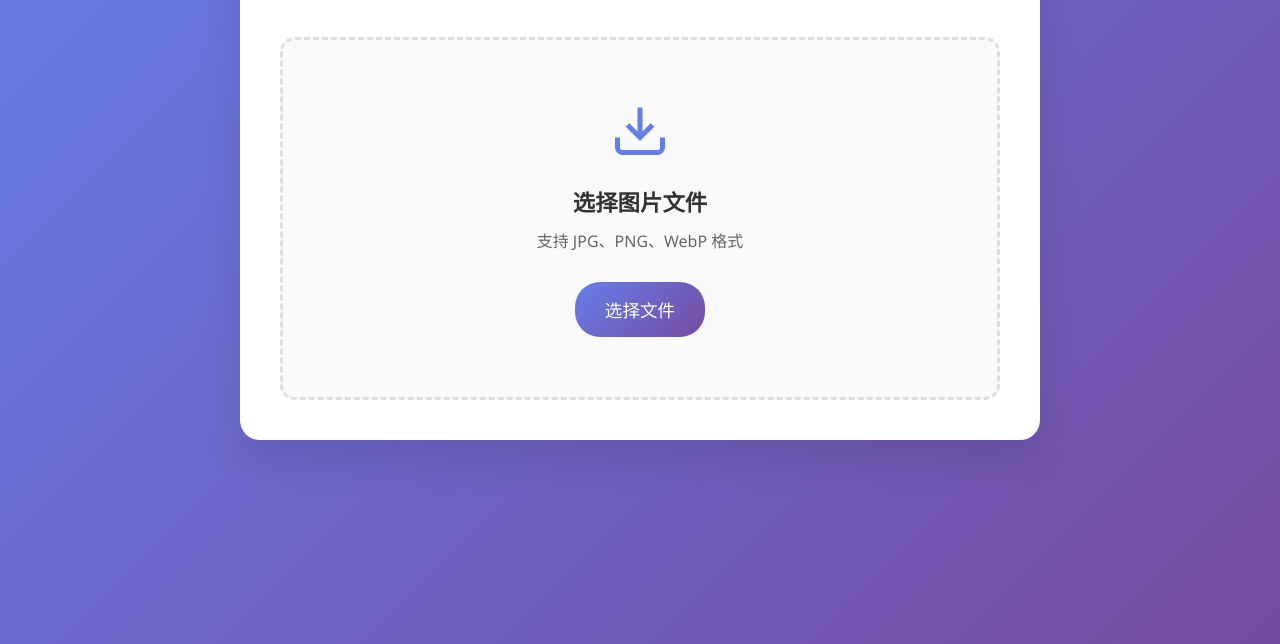
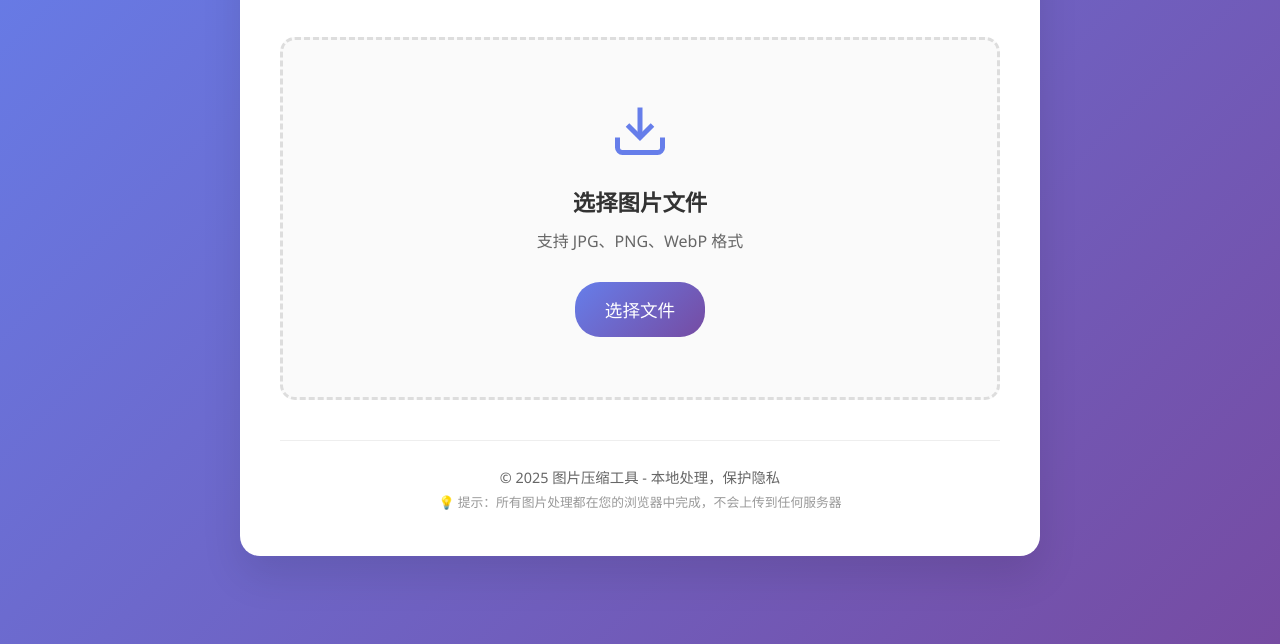
Before and after one commit to gideonhu/image-compressor, a plain HTML site: page index.html in a window 1280 px wide. Shown: the part 156-800 px from the top of the page. Drawn offline with Linux system fonts and the light colour scheme.

Commit message:
final polish and meta improvements
- added favicon and meta tags for SEO
- footer with privacy reminder
- better accessibility and user guidance

```diff
--- a/index.html
+++ b/index.html
@@ -4,6 +4,9 @@
     <meta charset="UTF-8">
     <meta name="viewport" content="width=device-width, initial-scale=1.0">
     <title>图片压缩工具</title>
+    <meta name="description" content="免费在线图片压缩工具，本地处理保护隐私，支持JPG、PNG、WebP格式">
+    <meta name="keywords" content="图片压缩,在线工具,隐私保护,JPG,PNG,WebP">
+    <link rel="icon" href="favicon.ico" type="image/x-icon">
     <link rel="stylesheet" href="style.css">
 </head>
 <body>
@@ -39,6 +42,11 @@
             <div class="image-comparison" id="imageComparison"></div>
             <div class="download-area" id="downloadArea"></div>
         </div>
+
+        <footer class="footer">
+            <p>© 2025 图片压缩工具 - 本地处理，保护隐私</p>
+            <p class="tips">💡 提示：所有图片处理都在您的浏览器中完成，不会上传到任何服务器</p>
+        </footer>
     </div>
 
     <script src="script.js"></script>
--- a/style.css
+++ b/style.css
@@ -275,6 +275,24 @@ h1 {
     border: 1px solid #f5c6cb;
 }
 
+.footer {
+    text-align: center;
+    margin-top: 40px;
+    padding-top: 20px;
+    border-top: 1px solid #eee;
+    color: #666;
+}
+
+.footer p {
+    margin: 5px 0;
+    font-size: 0.9em;
+}
+
+.tips {
+    font-size: 0.8em !important;
+    color: #999 !important;
+}
+
 @media (max-width: 768px) {
     .container {
         margin: 10px;
```
Also changed, not shown: favicon.ico (added).
